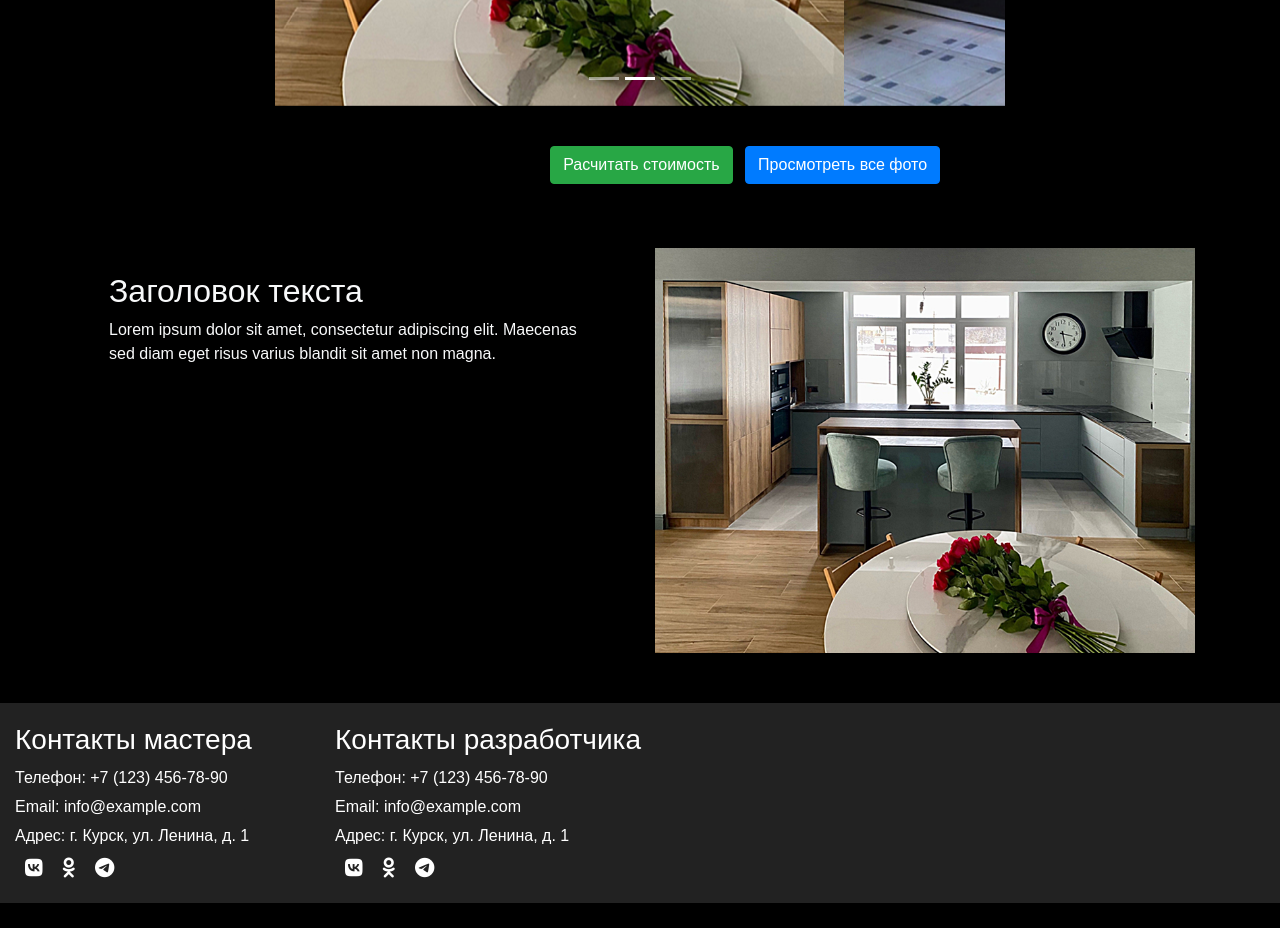
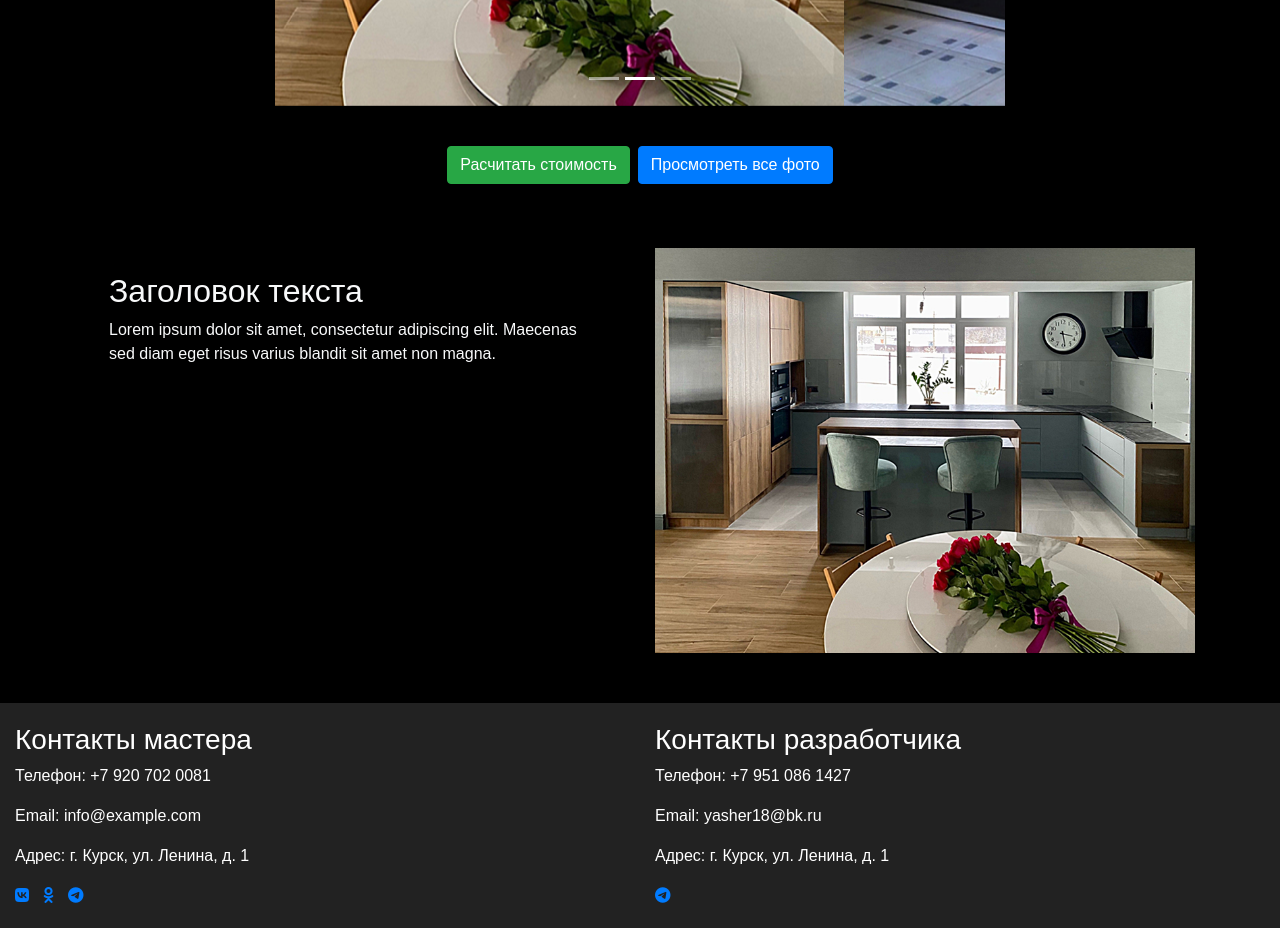
Before and after one commit to web-coder2/frontend, a plain HTML site: page lending/main.html in a window 1280 px wide. Shown: the part 1160-2088 px from the top of the page. Before the commit the page ends 2063 px from the top, so only its background shows below. Drawn offline with nearby package versions, Linux system fonts and the light colour scheme.

Commit message:
чото сделал

```diff
--- a/lending/main.html
+++ b/lending/main.html
@@ -68,12 +68,16 @@
       </div>
 
       <div class="col-md-12 mt-4">
-        <div class="animated-block p-3 rounded">
-          <button class="btn btn-success offset-md-5" data-toggle="modal" data-target="#costModal">Расчитать стоимость</button>
-          <button class="btn btn-primary offset-md-5 ml-2" data-toggle="modal" data-target="#allPhotosModal">Просмотреть все фото</button>
+        <div class="animated-block p-3 rounded d-flex flex-column flex-md-row justify-content-md-center">
+          <button class="btn btn-success mr-md-2 mb-2 mb-md-0" data-toggle="modal" data-target="#costModal">Расчитать стоимость</button>
+          <button class="btn btn-primary" data-toggle="modal" data-target="#allPhotosModal">Просмотреть все фото</button>
         </div>
       </div>
     </div>
+
+</div>
+
+
   </div>
 
 
@@ -94,37 +98,36 @@
     </div>
   </div>
 
-  <footer id="contacts">
+<footer id="contacts">
   <div class="container-fluid">
-        <div class="row footer-content">
-            <div class="col-md-3 footer-contact">
+    <div class="row footer-content">
+      <div class="col-md-6 col-sm-12 mb-4 mb-md-0">
         <h3>Контакты мастера</h3>
-        <p>Телефон: +7 (123) 456-78-90</p>
-        <p>Email: info@example.com</p>
-        <p>Адрес: г. Курск, ул. Ленина, д. 1</p>
+        <div class="footer-info">
+          <p>Телефон: +7 920 702 0081</p>
+          <p>Email: info@example.com</p>
+          <p>Адрес: г. Курск, ул. Ленина, д. 1</p>
+        </div>
         <div class="footer-social">
-          <a href="#"><i class="fab fa-vk"></i></a>  <!-- Иконка ВКонтакте -->
-          <a href="#"><i class="fab fa-odnoklassniki"></i></a> <!-- Иконка Одноклассники -->
-          <a href="#"><i class="fab fa-telegram"></i></a> <!-- Иконка Telegram -->
+          <a href="#"><i class="fab fa-vk"></i></a>
+          <a href="#"><i class="fab fa-odnoklassniki"></i></a>
+          <a href="#"><i class="fab fa-telegram"></i></a>
         </div>
       </div>
-      <div class="col-md-9 col-sm-12 footer-contact mt-5 mt-md-0"> <!-- Используем mt-4 для мобильного и mt-md-0 для десктопа -->
+      <div class="col-md-6 col-sm-12">
         <h3>Контакты разработчика</h3>
-        <p>Телефон: +7 (123) 456-78-90</p>
-        <p>Email: info@example.com</p>
-        <p>Адрес: г. Курск, ул. Ленина, д. 1</p>
+        <div class="footer-info">
+          <p>Телефон: +7 951 086 1427</p>
+          <p>Email: yasher18@bk.ru</p>
+          <p>Адрес: г. Курск, ул. Ленина, д. 1</p>
+        </div>
         <div class="footer-social">
-          <a href="#"><i class="fab fa-vk"></i></a>  <!-- Иконка ВКонтакте -->
-          <a href="#"><i class="fab fa-odnoklassniki"></i></a> <!-- Иконка Одноклассники -->
-          <a href="#"><i class="fab fa-telegram"></i></a> <!-- Иконка Telegram -->
+          <a href="https://t.me/JSser1"><i class="fab fa-telegram"></i></a>
         </div>
       </div>
     </div>
   </div>
 </footer>
-
-
-
 
 <!-- Модальное окно -->
 <div class="modal fade" id="costModal" tabindex="-1" role="dialog" aria-labelledby="costModalLabel" aria-hidden="true">
@@ -197,7 +200,7 @@
             </div>
           </div>
         </div>
-        <div class="modal-footer" style="justify-content: space-between;">
+        <div class="modal-footer">
           <button type="button" class="btn btn-secondary" data-dismiss="modal">Закрыть</button>
           <button type="button" class="btn btn-primary" id="calculateCost">Рассчитать</button>
         </div>
@@ -208,11 +211,11 @@
   <!-- Модальное окно со всеми фото -->
   <div class="modal fade" id="allPhotosModal" tabindex="-1" role="dialog" aria-labelledby="allPhotosModalLabel" aria-hidden="true">
     <div class="modal-dialog modal-lg" role="document">
-      <div class="modal-content">
+      <div class="modal-content" style="background-color: black; color: white;">
         <div class="modal-header">
           <h5 class="modal-title" id="allPhotosModalLabel">Все фото</h5>
           <button type="button" class="close" data-dismiss="modal" aria-label="Close">
-            <span aria-hidden="true">&times;</span>
+            <span aria-hidden="true" style="color: white;">&times;</span>
           </button>
         </div>
         <div class="modal-body d-flex flex-wrap" id="allPhotosContainer">
@@ -239,7 +242,7 @@
 
 <div class="modal fade" id="largeImageModal" tabindex="-1" aria-labelledby="largeImageModalLabel" aria-hidden="true">
   <div class="modal-dialog">
-    <div class="modal-content">
+    <div class="modal-content" style="background-color: black;">
       <div class="modal-body">
         <img id="largeImage" src="" class="img-fluid" alt="Большое изображение">
       </div>
@@ -309,22 +312,16 @@
       margin-bottom: 5px;
     }
 
-    .footer-social {
-      display: flex;
-      justify-content: center;
-      align-items: center;
+    .footer-social a:hover {
+      color: #ffc107;
     }
 
-    .footer-social a {
-      display: inline-block;
-      margin: 0 10px;
-      color: #fff;
-      font-size: 20px;
-      transition: color 0.3s ease;
+    .footer-social a + a { /* Селектор "+" выбирает соседний элемент */
+      margin-left: 10px; /* Отступ слева от следующей иконки */
     }
 
-    .footer-social a:hover {
-      color: #ffc107;
+    .bra {
+      border-radius: 40px;
     }
 
   </style>
@@ -447,10 +444,10 @@ $(document).ready(function() {
     }
 
     // Цикл по всем изображениям
-    for (let i = 1; i <= 8; i++) { // Измените 8 на общее количество изображений
+    for (let i = 1; i <= 18; i++) { // Измените 8 на общее количество изображений
       const img = $('<img>')
         .attr('src', 'gallery/' + i + '.jpg') // Измените путь к изображениям
-        .addClass('img-fluid')
+        .addClass('img-fluid bra')
         .click(function() {
           $('#largeImage').attr('src', $(this).attr('src'));
           $('#largeImageModal').modal('show');
```
Also changed, not shown: lending/gallery/10.jpg (added), lending/gallery/11.jpg (added), lending/gallery/12.jpg (added), lending/gallery/13.jpg (added), lending/gallery/14.jpg (added), lending/gallery/15.jpg (added), lending/gallery/16.jpg (added), lending/gallery/17.jpg (added), lending/gallery/18.jpg (added), lending/gallery/9.jpg (added).
